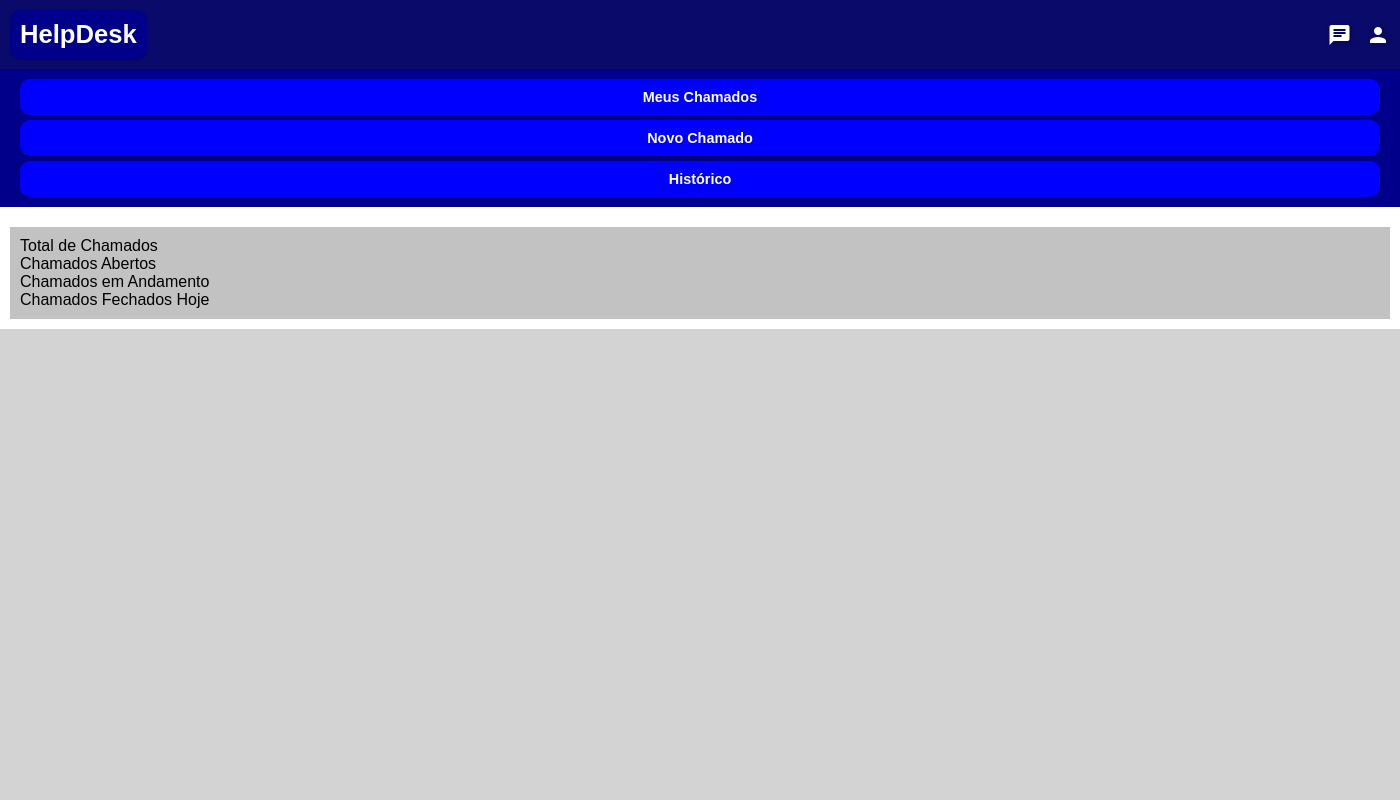
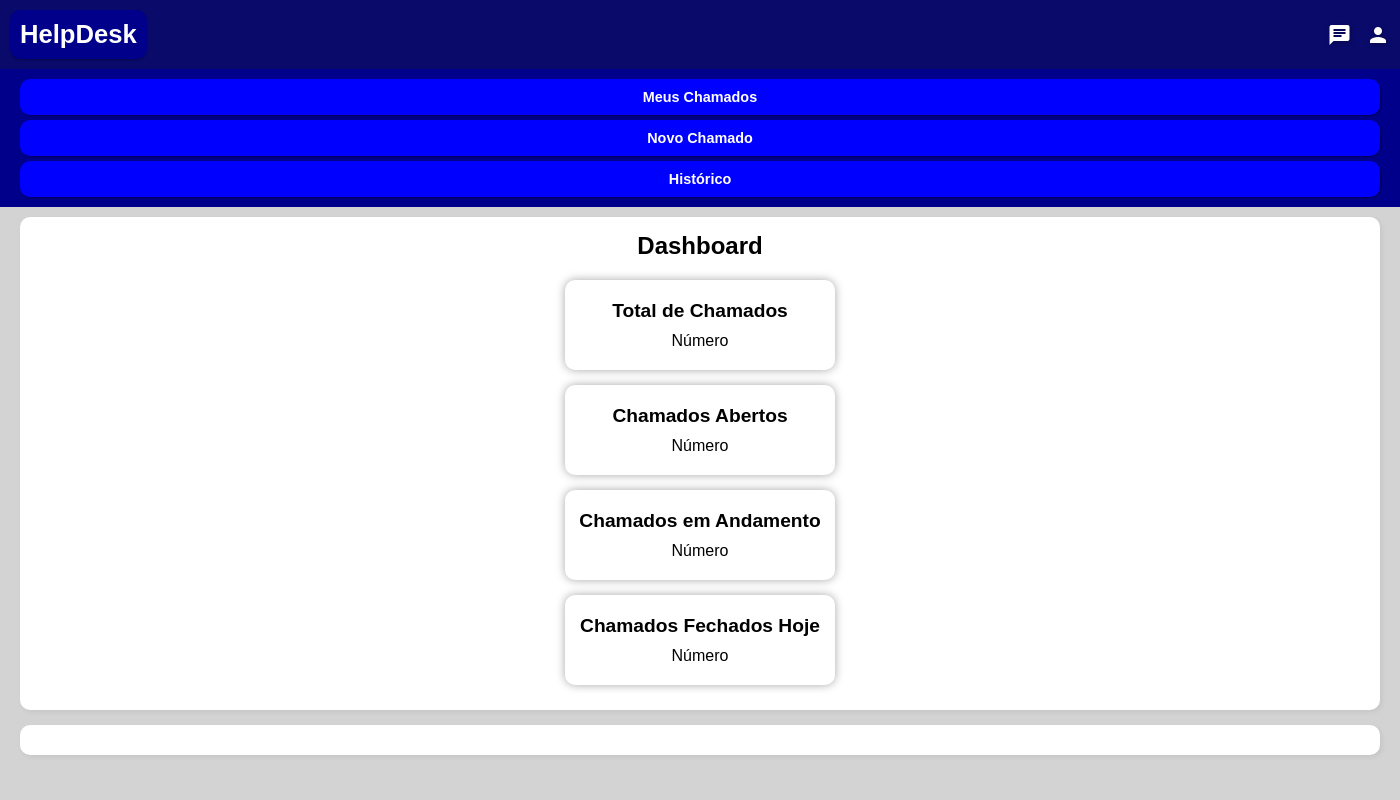
Before and after one commit to Leoomaciell/Help-Desk, a Django app: page /task/ in a window 1400 px wide; the page is wider, and only the part inside the window is pictured. Run offline with Django 5.2, Linux system fonts and the light colour scheme.

Commit message:
Finalizando estilos dos cards, iniciando estilo tabela de histórico de chamados

```diff
--- a/task/templates/task/static/styles/style.css
+++ b/task/templates/task/static/styles/style.css
@@ -3,6 +3,7 @@
 :root {
     --cor1: rgb(10, 10, 107);
     --cor2: darkblue;
+    --cor3: blue;
 }
 
 * {
@@ -55,7 +56,7 @@ menu {
 menu > ul li {
     padding: 10px;
     text-align: center;
-    background-color: blue;
+    background-color: var(--cor3);
     margin: 5px;
     list-style-type: none;
     border-radius: 10px;
@@ -69,12 +70,45 @@ menu > ul li > p {
 }
 
 main {
-    padding: 10px;
-    background-color: white;
+    padding: 10px 20px;
 }
 
-div#cards {
-    margin-top: 10px;
+section {
+    padding: 15px;
+    border-radius: 10px;
+    background-color: white;
+    margin-bottom: 15px;
+    box-shadow: 2px 2px 5px rgba(0, 0, 0, 0.068);
+}
+
+section#dashboard > h2 {
+    text-align: center;
+    margin-bottom: 10px;
+}
+
+section#dashboard > #cards {
     padding: 10px;
-    background-color: rgb(194, 194, 194);
+
+    display: flex;
+    flex-direction: column;
+    gap: 15px;
 }
+
+section#dashboard > #cards > .card {
+    padding: 20px 10px;
+    background-color: white;
+    border-radius: 10px;
+    width: 250px;
+    margin: auto;
+    box-shadow: 0px 0px 10px rgba(0, 0, 0, 0.349);
+}
+
+section#dashboard > #cards > .card > h2 {
+    font-size: 1.2em;
+    text-align: center;
+    margin-bottom: 10px;
+}
+
+section#dashboard > #cards > .card > p {
+    text-align: center;
+}
--- a/task/templates/task/static/task.html
+++ b/task/templates/task/static/task.html
@@ -38,20 +38,31 @@
     </menu>
 
     <main>
+        <section id="dashboard">
+            <h2>Dashboard</h2>
+
             <div id="cards">
                 <div class="card">
-                <p>Total de Chamados</p>
+                    <h2>Total de Chamados</h2>
+
+                    <p>Número</p>
                 </div>
                 <div class="card">
-                <p>Chamados Abertos</p>
+                    <h2>Chamados Abertos</h2>
+                    <p>Número</p>
                 </div>
                 <div class="card">
-                <p>Chamados em Andamento</p>
+                    <h2>Chamados em Andamento</h2>
+                    <p>Número</p>
                 </div>
                 <div class="card">
-                <p>Chamados Fechados Hoje</p>
+                    <h2>Chamados Fechados Hoje</h2>
+                    <p>Número</p>
                 </div>
             </div>
+        </section>
+
+        <section id="historico"></section>
     </main>
 </body>
 </html>
```
Lines whose indentation alone changed are shown as unchanged.
